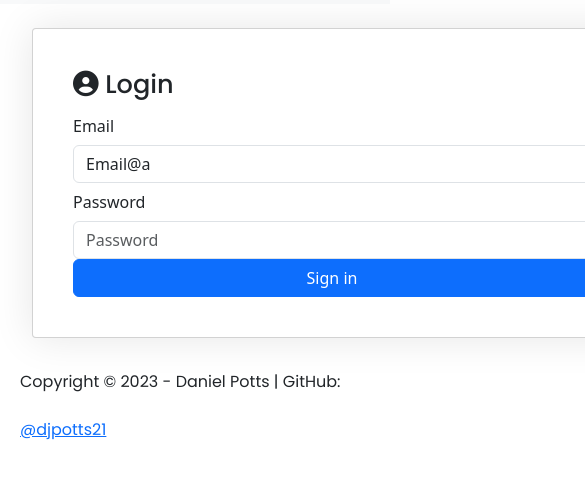
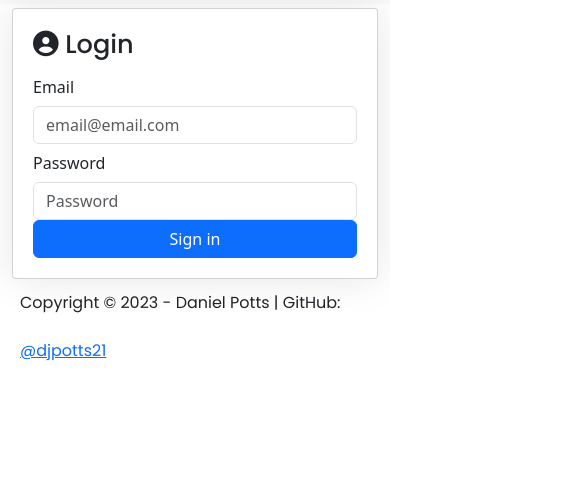
Before and after one commit to djpotts21/Northumbrian-Beauty, a website: page login.html in a window 390 px wide. Shown: the part 59-536 px from the top of the page, 585 px wide, since content can reach past the window. Drawn offline with nearby package versions, Linux system fonts and the light colour scheme.

Commit message:
Added login link to header and fixed login card css

```diff
--- a/assets/css/style.css
+++ b/assets/css/style.css
@@ -337,6 +337,27 @@ h3 {
 /*Mobile / Tablet CSS*/
 @media only screen and (max-width: 809px) {
 
+  /* Generic Misc */
+  .content-container {
+    padding: 0px;
+}
+
+  /* Login Page */
+  .card {
+    padding:0
+  }
+
+  .login-card {
+    width: 100%;
+    margin: 0 auto;
+    margin-top: 1%;
+    padding: 20px;
+    box-shadow: 0 0 40px rgba(0, 0, 0, 0.1);
+    border-radius: 4px;
+    background-color: #fff;
+
+  }
+
   /* Navbar */
   .navbar-brand {
     font-size: 1em;
--- a/login.html
+++ b/login.html
@@ -49,6 +49,10 @@
           <li class="nav-item">
             <a class="nav-link" id="places-to-eat" href="./places-to-eat.html">Places to eat</a>
           </li>
+          <li class="nav-item">
+            <a class="nav-link" id="places-to-eat" href="./login.html">Login</a>
+          </li>
+
         </ul>
       </div>
     </div>
@@ -65,13 +69,13 @@
               <div class="form-group row">
                 <label for="email" class="col-sm-2 col-form-label">Email</label>
                 <div class="col-sm-10">
-                  <input type="email" class="form-control" name="email" id="email" value="Email@a">
+                  <input type="email" class="form-control" name="email" id="email" placeholder="email@email.com">
                 </div>
               </div>
               <div class="form-group row">
                 <label for="password" class="col-sm-2 col-form-label">Password</label>
                 <div class="col-sm-10">
-                  <input type="email" class="form-control" name="password" id="password" placeholder="Password">
+                  <input type="password" class="form-control" name="password" id="password" placeholder="Password">
                 </div>
               </div>
               <button type="submit" onclick="validateLoginForm()" class="btn btn-primary fw-button">Sign in</button>
```
Also changed, not shown: hidden-gems.html (+4 -0 lines), index.html (+4 -0 lines), nice-places.html (+4 -0 lines), places-to-eat.html (+4 -0 lines), places-to-stay.html (+4 -0 lines), take-me-there.html (+4 -0 lines).
